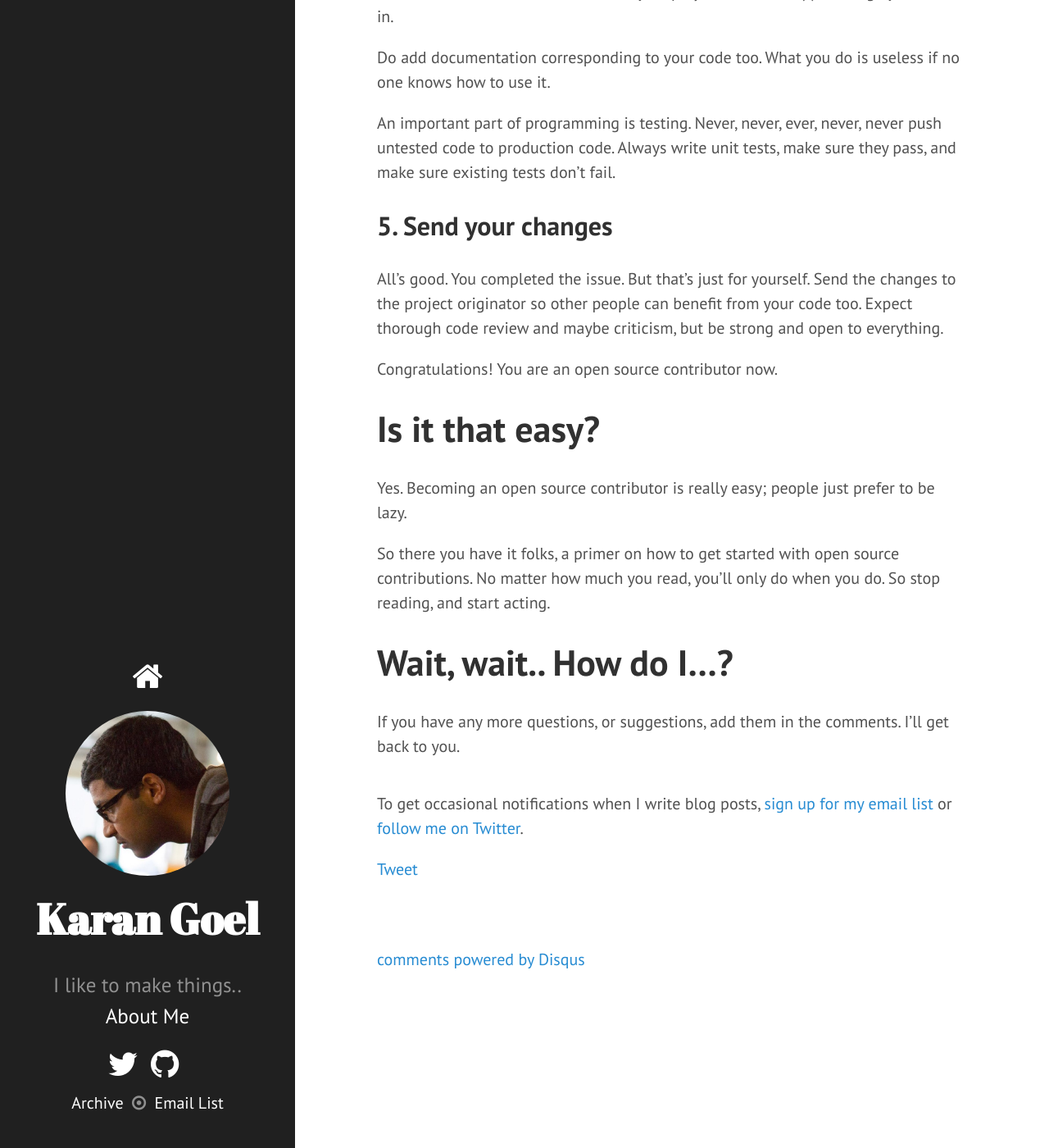
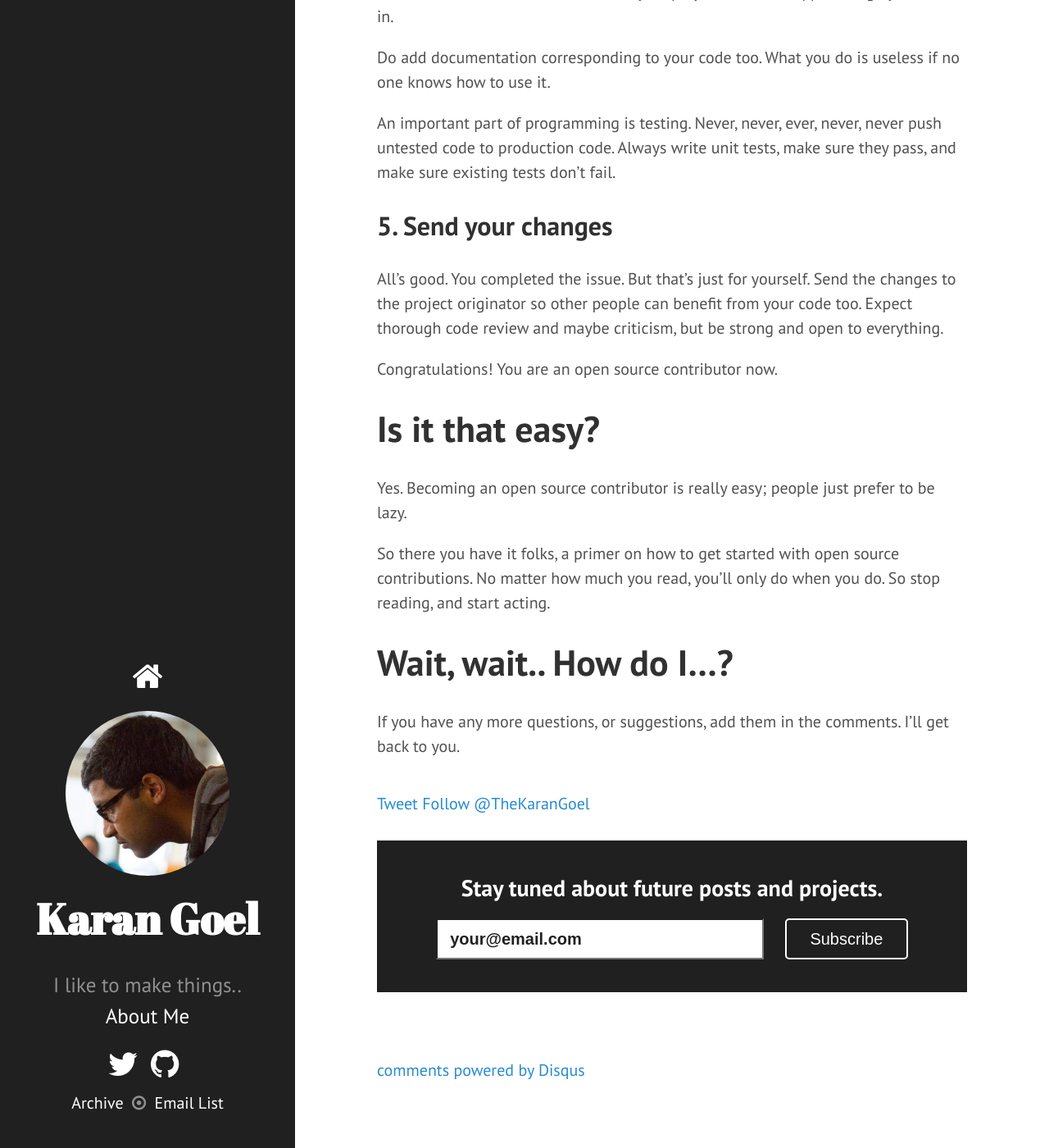
Before and after one commit to karan/oldblog, a Jekyll site: the page built from _posts/2014-04-06-github.markdown, in a window 1280 px wide and 1400 px high, scrolled down 4458 px. Shown: the whole window at 82% size. Built offline with Jekyll 4.4.1, drawn with Linux system fonts in a browser that asks for light colours; nearby versions of some CDN libraries; Markdown is read by kramdown in place of the engine named in the settings; comment, search, counter and statistics services are not loaded.

Commit message:
add follow button, email signup form, close #1

```diff
--- a/_layouts/post.html
+++ b/_layouts/post.html
@@ -6,9 +6,19 @@ layout: default
   <span class="post-date">{{ page.date | date_to_string }}</span>
   <h1 class="post-title"><a href="{{ page.url }}">{{ page.title }}</a></h1>
   {{ content }}
+
   <div id="post-end">
-    <p>To get occasional notifications when I write blog posts, <a href="http://eepurl.com/SRIPT" target="_blank">sign up for my email list</a> or <a href="https://twitter.com/TheKaranGoel" target="_blank">follow me on Twitter</a>.</p>
     <a href="https://twitter.com/share" class="twitter-share-button" data-via="TheKaranGoel" data-size="large">Tweet</a>
+    <a href="https://twitter.com/TheKaranGoel" class="twitter-follow-button" data-show-count="false" data-size="large">Follow @TheKaranGoel</a>
+
+    <form id="mc-embedded-subscribe-form" action="http://goel.us3.list-manage.com/subscribe/post?u=e6728b4299cef4104e10240b9&amp;id=7fd1fe0c0d" method="post" name="mc-embedded-subscribe-form" target="_blank" novalidate="novalidate" class="validate">
+      <h4>Stay tuned about future posts and projects.</h4>
+      <input id="mce-EMAIL" type="email" value="" name="EMAIL" required="required" placeholder="your@email.com" class="email"/>
+      <input id="mc-embedded-subscribe" type="submit" value="Subscribe" name="subscribe" class="button"/>
+      <div style="position: absolute; left: -5000px;">
+        <input type="text" name="b_e6728b4299cef4104e10240b9_7fd1fe0c0d" value=""/>
+      </div>
+    </form>
   </div>
 
 </div>
--- a/public/css/custom.css
+++ b/public/css/custom.css
@@ -1,3 +1,19 @@
+::-webkit-input-placeholder {
+    color: #202020;
+}
+
+:-moz-placeholder {
+    color: #202020;
+}
+
+::-moz-placeholder {
+    color: #202020;
+}
+
+:-ms-input-placeholder {
+    color: #202020;
+}
+
 #social {
     margin-bottom: 10px;
 }
@@ -81,3 +97,63 @@ a .fa:hover {
     -o-transform: rotate(-360deg);
     transform: rotate(-360deg);
 }
+
+#mc-embedded-subscribe-form {
+    background: #202020;
+    color: #fff;
+    margin-top: 30px;
+    padding: 40px 20px;
+    text-align: center;
+}
+
+#mc-embedded-subscribe-form h4 {
+    color: #fff;
+    margin: 0;
+    padding: 0;
+    margin-bottom: 20px;
+}
+
+input#mce-EMAIL.email {
+    height: 50px;
+    width: 70%;
+    max-width: 400px;
+    padding: 7px 15px;
+    display: inline-block;
+    font-weight: bold;
+    background: #fff;
+    font-size: 1em;
+    color: #202020;
+    margin-right: 3%
+}
+
+input#mce-EMAIL.email:focus {
+    outline: 0;
+}
+
+input#mc-embedded-subscribe {
+    -moz-border-radius: 5px;
+    -webkit-border-radius: 5px;
+    border-radius: 5px;
+    width: 25%;
+    max-width: 150px;
+    display: inline-block;
+    height: 50px;
+    padding: 7px 10px;
+    color: #fff;
+    background-color: #202020;
+    border: 2px solid #fff;
+    font-size: 1em;
+    -moz-transition: all 0.2s linear;
+    -o-transition: all 0.2s linear;
+    -webkit-transition: all 0.2s linear;
+    transition: all 0.2s linear
+}
+
+input#mc-embedded-subscribe:hover {
+    background-color: #fff;
+    color: #202020;
+    -moz-transition: all 0.2s linear;
+    -o-transition: all 0.2s linear;
+    -webkit-transition: all 0.2s linear;
+    transition: all 0.2s linear
+}
```
Also changed, not shown: 5 other files.
